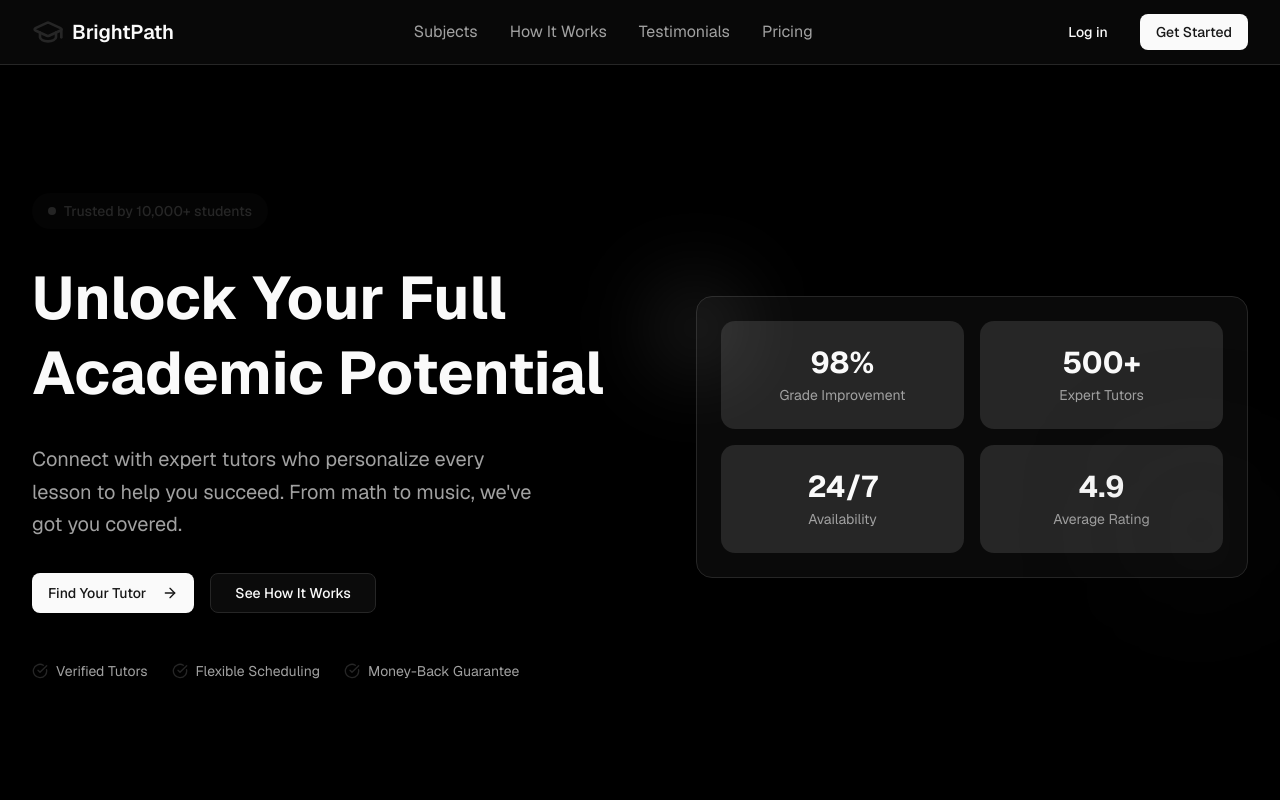
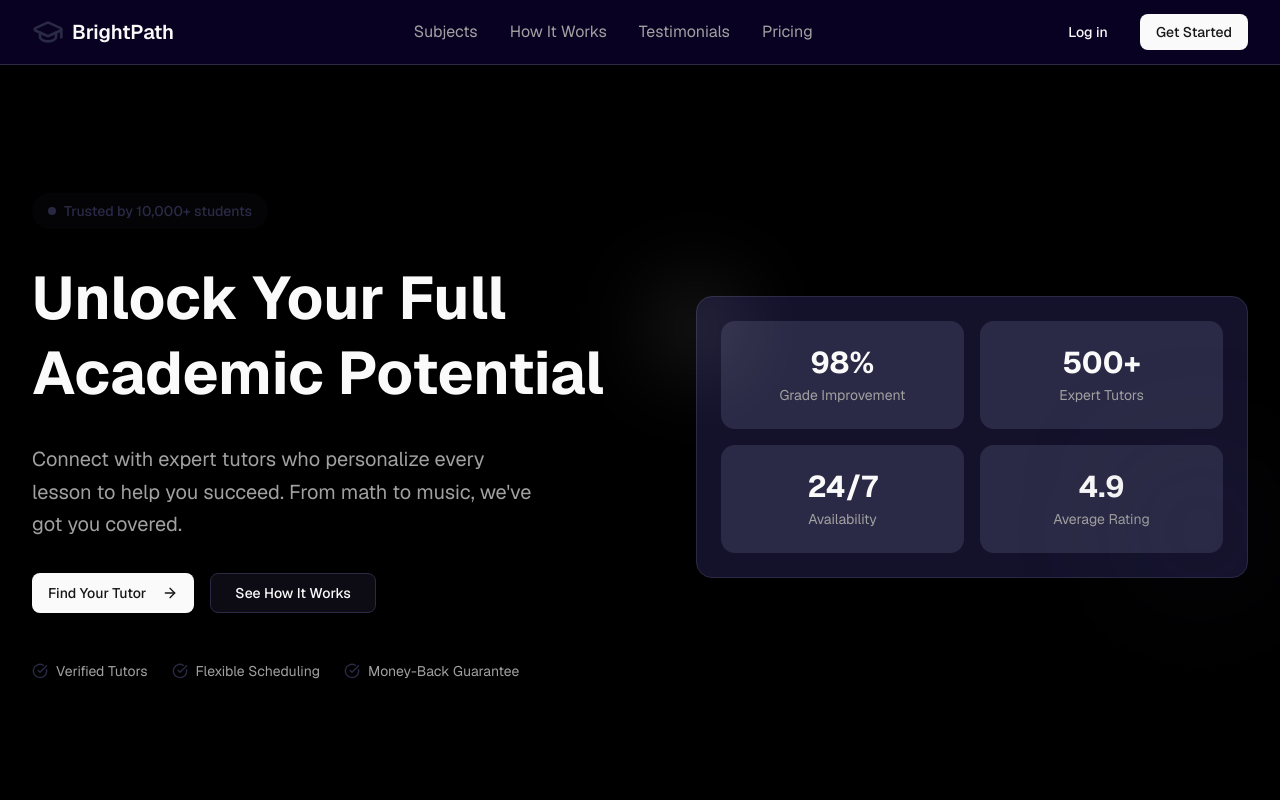
Before and after one commit to SanjayMarathe/vercel-demo, a Next.js app: page / in a window 1280 px wide. Shown: the top 800 px of the page. Built offline with nearby package versions, Linux system fonts and the light colour scheme.

Commit message:
feat: Change background color to purple theme

```diff
--- a/app/globals.css
+++ b/app/globals.css
@@ -4,8 +4,8 @@
 @custom-variant dark (&:is(.dark *));
 
 :root {
-  --background: oklch(0.97 0.005 90);
-  --foreground: oklch(0.2 0.02 60);
+  --background: oklch(0.35 0.12 285);
+  --foreground: oklch(0.98 0.005 90);
   --card: oklch(1 0 0);
   --card-foreground: oklch(0.2 0.02 60);
   --popover: oklch(1 0 0);
@@ -40,24 +40,24 @@
 }
 
 .dark {
-  --background: oklch(0.145 0 0);
+  --background: oklch(0.15 0.08 285);
   --foreground: oklch(0.985 0 0);
-  --card: oklch(0.145 0 0);
+  --card: oklch(0.2 0.05 285);
   --card-foreground: oklch(0.985 0 0);
-  --popover: oklch(0.145 0 0);
+  --popover: oklch(0.2 0.05 285);
   --popover-foreground: oklch(0.985 0 0);
   --primary: oklch(0.985 0 0);
   --primary-foreground: oklch(0.205 0 0);
-  --secondary: oklch(0.269 0 0);
+  --secondary: oklch(0.3 0.05 285);
   --secondary-foreground: oklch(0.985 0 0);
-  --muted: oklch(0.269 0 0);
+  --muted: oklch(0.3 0.05 285);
   --muted-foreground: oklch(0.708 0 0);
-  --accent: oklch(0.269 0 0);
+  --accent: oklch(0.3 0.05 285);
   --accent-foreground: oklch(0.985 0 0);
   --destructive: oklch(0.396 0.141 25.723);
   --destructive-foreground: oklch(0.637 0.237 25.331);
-  --border: oklch(0.269 0 0);
-  --input: oklch(0.269 0 0);
+  --border: oklch(0.3 0.05 285);
+  --input: oklch(0.3 0.05 285);
   --ring: oklch(0.439 0 0);
   --chart-1: oklch(0.488 0.243 264.376);
   --chart-2: oklch(0.696 0.17 162.48);
```
